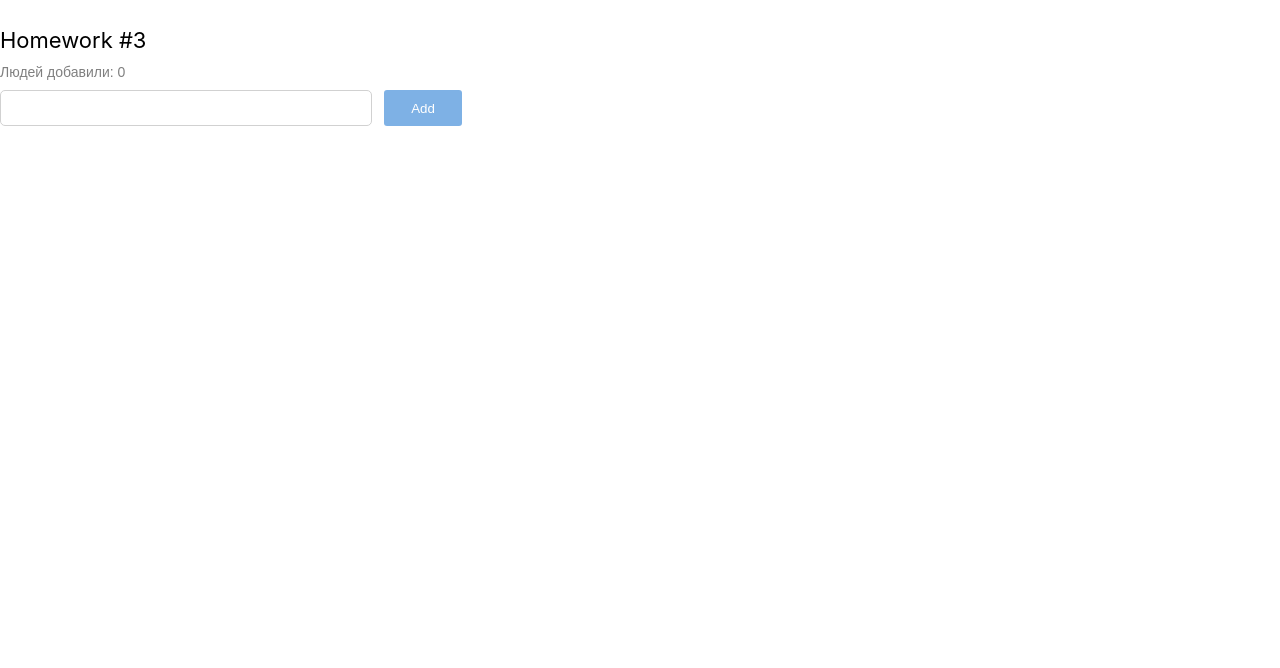
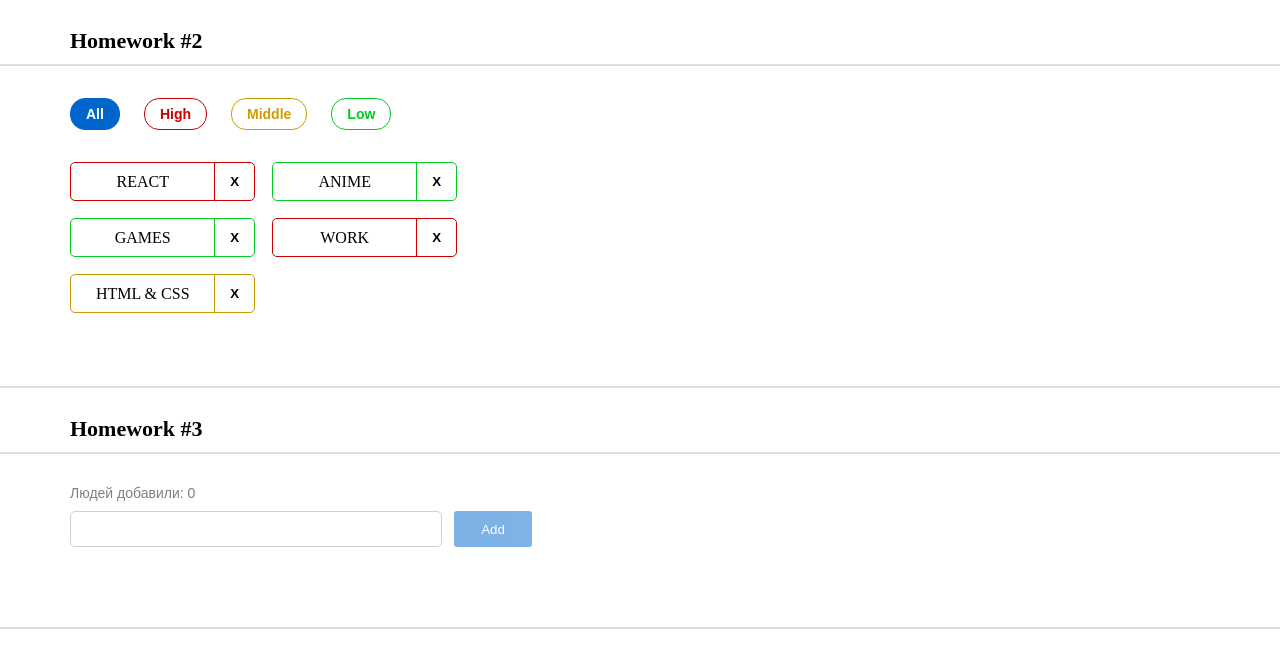
Before and after one commit to Allochka11/hws2, a React (Create React App) app: page / in a window 1280 px wide. Shown: the top 668 px of the page. Built offline with nearby package versions, Linux system fonts and the light colour scheme.

Commit message:
hw3 making homework with css styles

```diff
--- a/src/s1-main/App.module.css
+++ b/src/s1-main/App.module.css
@@ -3,7 +3,7 @@
     max-width: 1280px;
 }
 
-.hw1 , .hw2{
+.hw1 , .hw2, .hw3{
     /*position: absolute;*/
     margin: 131px 70px 0 70px;
     font-family: 'Montserrat', serif;
@@ -14,6 +14,13 @@
 }
 
 .hw2 {
+    margin-top: 20px;
+}
+.hw2Container, .hw3Container {
+    margin-bottom: 73px;
+}
+
+.hw3 {
     margin-top: 20px;
 }
 
--- a/src/s1-main/App.tsx
+++ b/src/s1-main/App.tsx
@@ -10,7 +10,7 @@ function App() {
         <div className={s.App}>
             {/*<HW1/>*/}
             {/*раскомментировать по ходу выполнения*/}
-            {/*<HW2/>*/}
+            <HW2/>
             <HW3/>
             {/*<HW4/>*/}
 
--- a/src/s2-homeworks/hw02/HW2.tsx
+++ b/src/s2-homeworks/hw02/HW2.tsx
@@ -72,6 +72,7 @@ function HW2() {
                     filter={filter}
                 />
             </div>
+            <div className={s2.line}></div>
         </div>
     )
 }
--- a/src/s2-homeworks/hw03/Greeting.module.css
+++ b/src/s2-homeworks/hw03/Greeting.module.css
@@ -1,4 +1,13 @@
 .greetingForm {
+    margin-top: 31px;
+}
+
+.error, .text, .greeting {
+    font-family: 'Montserrat', sans-serif;
+    font-style: normal;
+    font-weight: 400;
+    font-size: 14px;
+    line-height: 17px;
 }
 
 
@@ -7,17 +16,12 @@
 }
 
 .error {
-    font-family: 'Montserrat', sans-serif;
-    font-style: normal;
-    font-weight: 400;
-    font-size: 14px;
-    line-height: 17px;
     color: #CC0000;
-
 }
 
 .input {
     border: 1px solid #D1D1D1;
+    padding: 8px 12px;
 }
 input {
     min-width: 372px;
@@ -64,13 +68,10 @@ input:focus {
 
 .text {
     color: rgba(0, 0, 0, 0.5);
-    font-family: 'Montserrat', sans-serif;
-    font-style: normal;
-    font-weight: 400;
-    font-size: 14px;
-    line-height: 17px;
     margin-bottom: 9px;
 }
 
 .greeting {
+    margin-top: 3px;
+
 }
--- a/src/s2-homeworks/hw03/Greeting.tsx
+++ b/src/s2-homeworks/hw03/Greeting.tsx
@@ -61,7 +61,7 @@ const Greeting: React.FC<GreetingPropsType> = (
                 </button>
             </div>
 
-            {lastUserName && (
+            {!error && lastUserName && (
                 <div className={s.greeting}>
                     Привет <span id={'hw3-last-user'}>{lastUserName}</span>!
                 </div>
--- a/src/s2-homeworks/hw03/HW3.tsx
+++ b/src/s2-homeworks/hw03/HW3.tsx
@@ -33,16 +33,18 @@ const HW3 = () => {
     }
 
     return (
-        <div id={'hw3'}>
+        <div id={'hw3'} className={s2.hw3}>
             <div className={s2.hwTitle}>Homework #3</div>
             {/*для автоматической проверки дз (не менять)*/}
-
-            <div className={s2.hw}>
+            <div className={s2.line}></div>
+            <div className={s2.hw3Container}>
                 <GreetingContainer
                     users={users}
                     addUserCallback={addUserCallback}
                 />
             </div>
+            <div className={s2.line}></div>
+
         </div>
     )
 }
```
